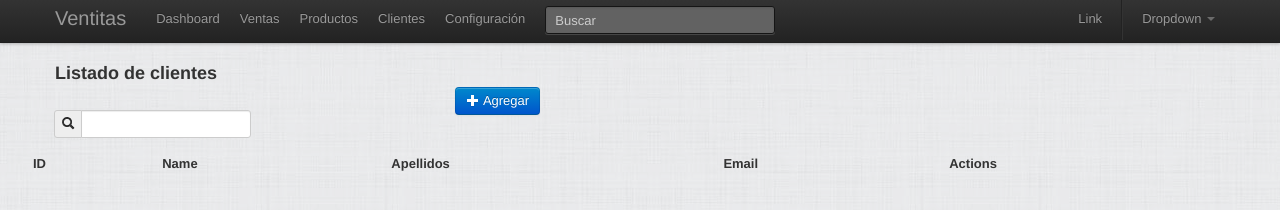
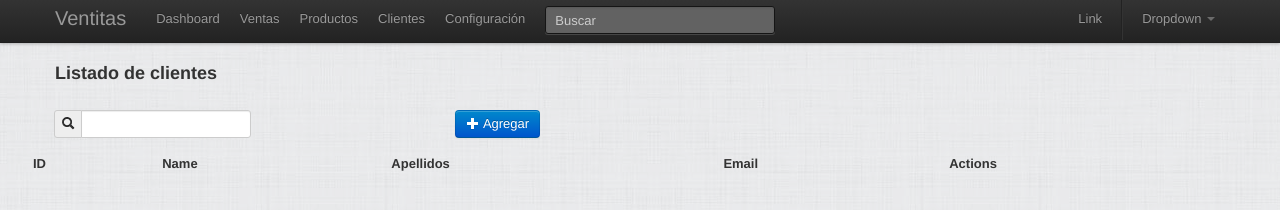
Before and after one commit to ialtamirano/ventitas-api, a plain HTML site: page public/app/index.html at #/clientes in a window 1280 px wide. Drawn offline with Linux system fonts and the light colour scheme; no server answers.

Commit message:
Update master

```diff
--- a/public/app/partials/clientes.html
+++ b/public/app/partials/clientes.html
@@ -15,7 +15,12 @@
 	            </div>
 		</div>
 		<div class="span4">
+		<div class="control-group" >
+		    	<label class="control-label" for="inputIcon">&nbsp;</label>
+		    	<div class="controls">
 	       		<a class="btn btn-primary" href="#/clientes/new/"><i class="icon-plus icon-white"></i> Agregar</a>
+	       		</div>
+	            </div>
 		</div>
 		<div class="span4">&nbsp;</div>
 	</div>
```
